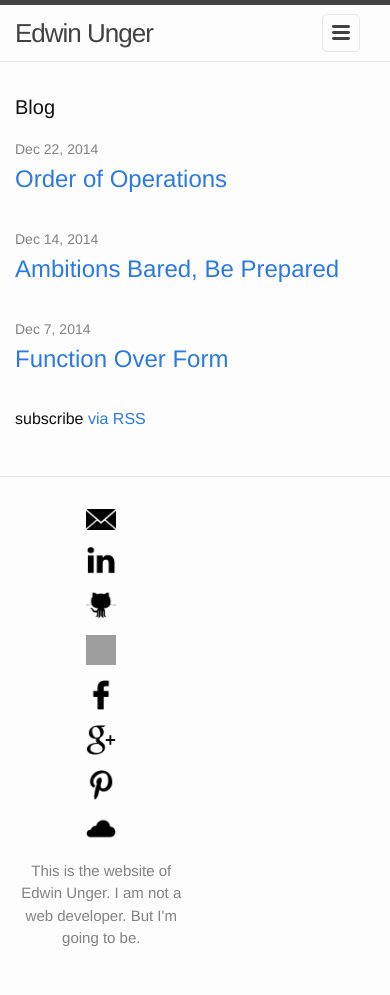
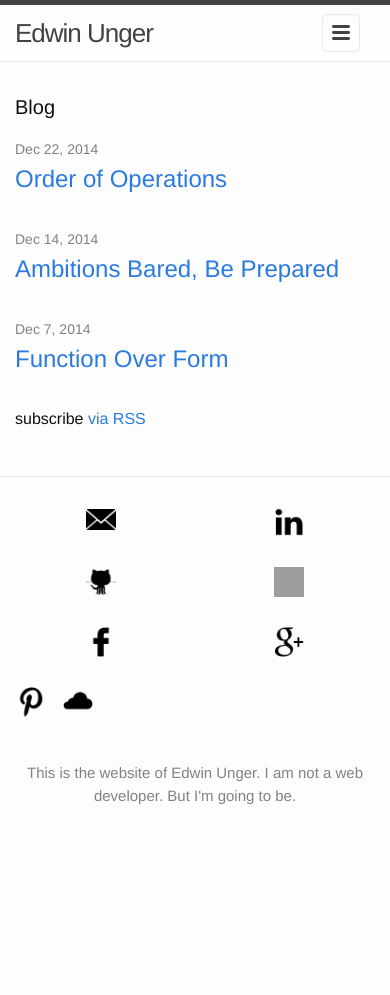
Before and after one commit to edwinunger/edwinunger.github.io, a Jekyll site: the page built from index.html, in a window 390 px wide. Built offline with Jekyll 4.4.1, drawn with Linux system fonts in a browser that asks for light colours; after the commit the page ends 900 px from its top, so only the background shows below that; grey boxes are pictures that could not be loaded.

Commit message:
update footer mobile

```diff
--- a/_sass/_layout.scss
+++ b/_sass/_layout.scss
@@ -185,10 +185,21 @@
 }
 
 @include media-query($on-palm) {
-    .footer-col {
-        float: none;
+    .footer-col-1,
+    .footer-col-2,
+    .footer-col-3,
+    .footer-col-4,
+    .footer-col-5,
+    .footer-col-6,
+    .footer-col-7
+    .footer-col-8 {
         width: -webkit-calc(50% - (#{$spacing-unit} / 2));
         width:         calc(50% - (#{$spacing-unit} / 2));
+    }
+
+    .footer-col-9 {
+        width: -webkit-calc(100% - (#{$spacing-unit} / 2));
+        width:         calc(100% - (#{$spacing-unit} / 2));
     }
 }
 
```
